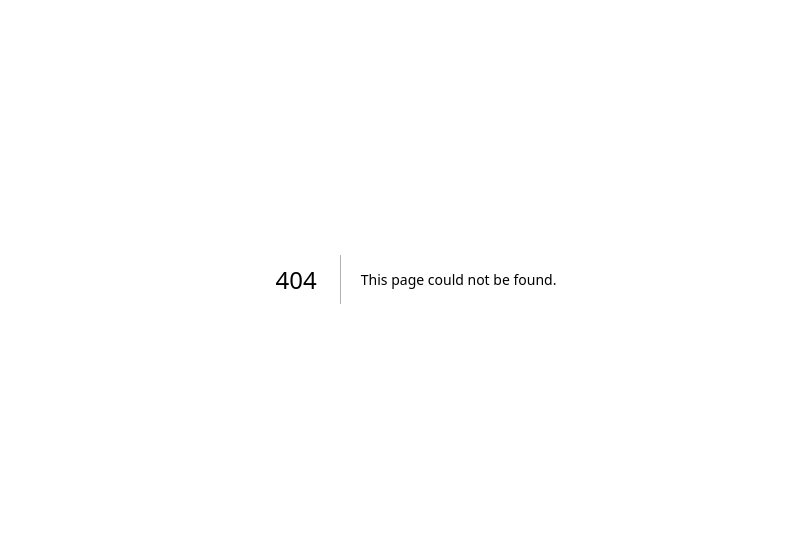
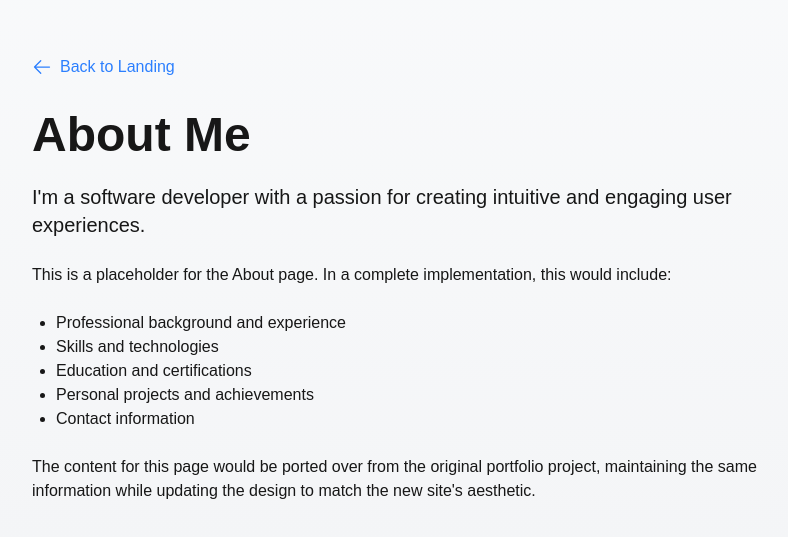
Before and after one commit to plutopulp/plutopulp.com, a Next.js app in the folder web/: page /about in a window 1280 px wide. Before the commit this address had no page. Shown: the part 121-658 px from the top of the page, without its empty margins (224-1012 px from the left). Built offline with nearby package versions, Linux system fonts and the light colour scheme.

Commit message:
a tmp about page

```diff
--- /dev/null
+++ b/web/src/app/about/page.tsx
@@ -0,0 +1,47 @@
+import React from "react";
+import Link from "next/link";
+import { ArrowLeftIcon } from "@heroicons/react/24/outline";
+
+export default function AboutPage() {
+  return (
+    <main className="flex min-h-screen flex-col items-center justify-center p-4 md:p-24 bg-gradient-to-b from-gray-50 to-gray-100 dark:from-gray-900 dark:to-gray-800">
+      <div className="max-w-3xl w-full">
+        <Link
+          href="/landing"
+          className="group inline-flex items-center text-blue-500 hover:text-blue-600 mb-8"
+        >
+          <ArrowLeftIcon className="w-5 h-5 mr-2 group-hover:-translate-x-1 transition-transform duration-200" />
+          <span>Back to Landing</span>
+        </Link>
+
+        <h1 className="text-4xl md:text-5xl font-bold mb-6">About Me</h1>
+
+        <div className="prose dark:prose-invert max-w-none">
+          <p className="text-xl mb-6">
+            I&apos;m a software developer with a passion for creating intuitive
+            and engaging user experiences.
+          </p>
+
+          <p className="mb-6">
+            This is a placeholder for the About page. In a complete
+            implementation, this would include:
+          </p>
+
+          <ul className="list-disc pl-6 mb-6">
+            <li>Professional background and experience</li>
+            <li>Skills and technologies</li>
+            <li>Education and certifications</li>
+            <li>Personal projects and achievements</li>
+            <li>Contact information</li>
+          </ul>
+
+          <p>
+            The content for this page would be ported over from the original
+            portfolio project, maintaining the same information while updating
+            the design to match the new site&apos;s aesthetic.
+          </p>
+        </div>
+      </div>
+    </main>
+  );
+}
```
